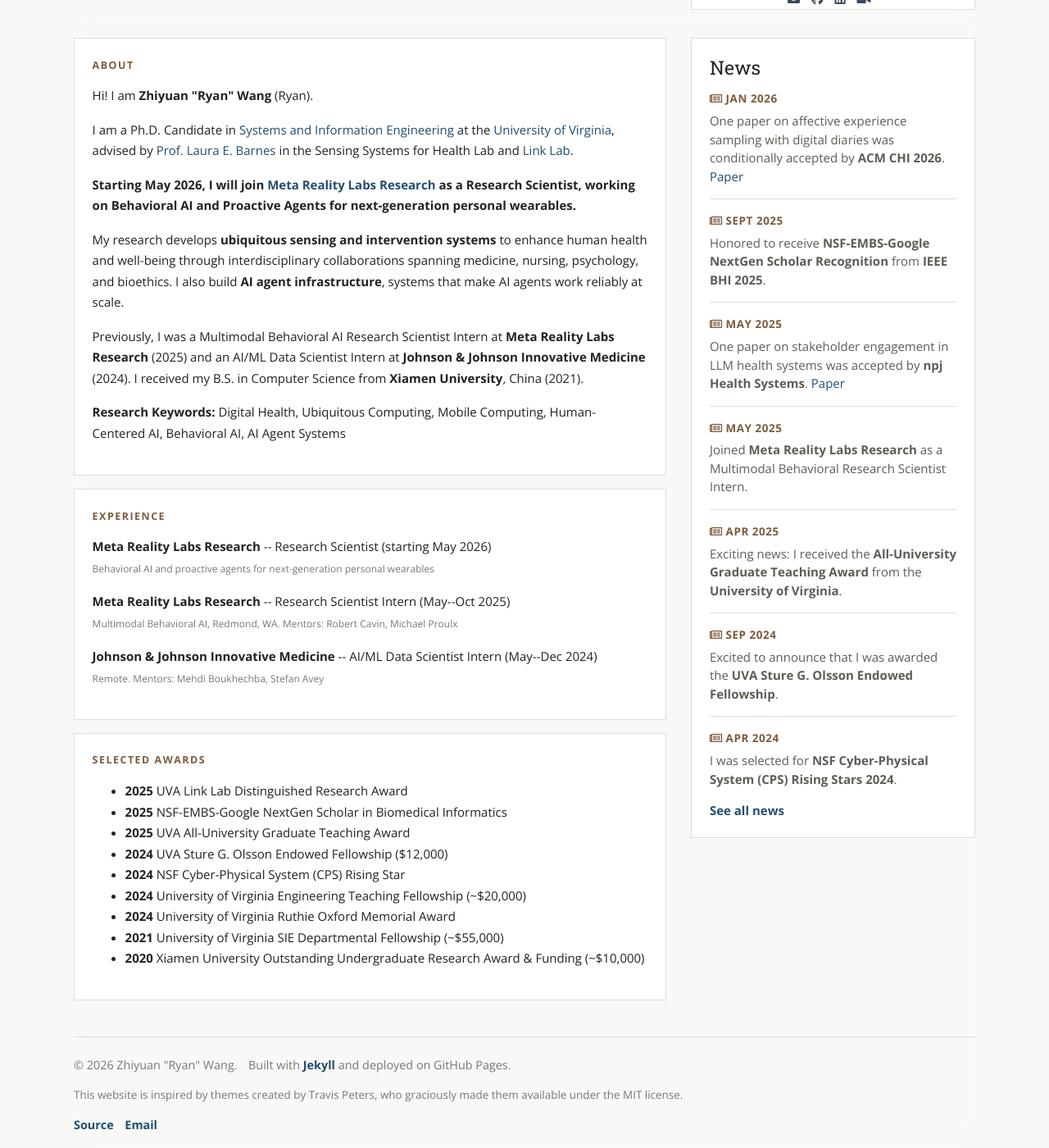
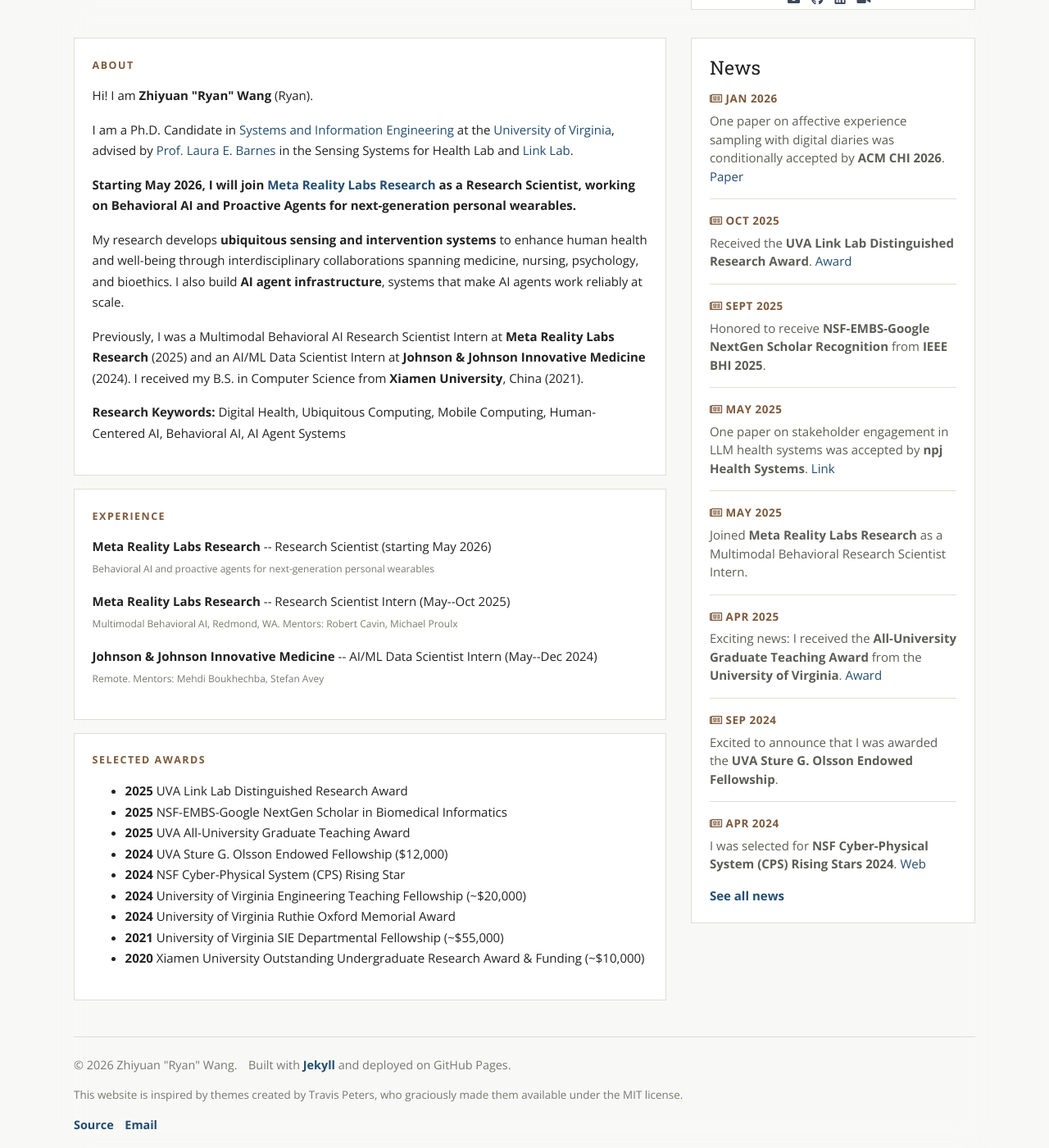
Before and after one commit to zzhiyuann/ryanwang.cc, a Jekyll site: the page built from index.html, in a window 1280 px wide and 1400 px high, scrolled down 555 px. Shown: the whole window at 82% size. Built offline with Jekyll 4.4.1, drawn with Linux system fonts in a browser that asks for light colours; a style sheet for code colours, icons or effects is not loaded.

Commit message:
Restore news links from legacy site

```diff
--- a/_data/news.yml
+++ b/_data/news.yml
@@ -1,5 +1,10 @@
 - date: "Jan 2026"
   descr: "One paper on affective experience sampling with digital diaries was conditionally accepted by **ACM CHI 2026**. [Paper](/research/#wang-chi2026)"
+  show: true
+  featured: true
+
+- date: "Oct 2025"
+  descr: "Received the **UVA Link Lab Distinguished Research Award**. [Award](https://engineering.virginia.edu/labs-groups/link-lab/useful-information/link-lab-awards#:~:text=Fall%202025%3A%20Zhiyuan%20Wang%20%2D%20%22Wearable%20AI%20for%20Mental%20Health%3A%20From%20Sensing%20to%20Context%2DAware%20Proactive%20Assistance%22)"
   show: true
   featured: true
 
@@ -9,7 +14,7 @@
   featured: true
 
 - date: "May 2025"
-  descr: "One paper on stakeholder engagement in LLM health systems was accepted by **npj Health Systems**. [Paper](/research/#wang-npjhealth2025)"
+  descr: "One paper on stakeholder engagement in LLM health systems was accepted by **npj Health Systems**. [Link](https://www.nature.com/articles/s44401-025-00024-5)"
   show: true
   featured: true
 
@@ -19,7 +24,7 @@
   featured: true
 
 - date: "Apr 2025"
-  descr: "Exciting news: I received the **All-University Graduate Teaching Award** from the **University of Virginia**."
+  descr: "Exciting news: I received the **All-University Graduate Teaching Award** from the **University of Virginia**. [Award](https://provost.virginia.edu/teaching-awards)"
   show: true
   featured: true
 
@@ -33,16 +38,16 @@
   show: true
 
 - date: "Jun 2024"
-  descr: "One paper on evaluating palliative care clinical communication using wearables and NLP was accepted by **ACM CSCW**. [Paper](/research/#wang-cscw2024)"
+  descr: "One paper on evaluating palliative care clinical communication using wearables and NLP was accepted by **ACM CSCW**. [Arxiv](https://arxiv.org/abs/2407.08143)"
   show: true
 
 - date: "Apr 2024"
-  descr: "I was selected for **NSF Cyber-Physical System (CPS) Rising Stars 2024**."
+  descr: "I was selected for **NSF Cyber-Physical System (CPS) Rising Stars 2024**. [Web](https://risingstars.linklab.virginia.edu/2024/)"
   show: true
   featured: true
 
 - date: "Dec 2024"
-  descr: "One paper on palliative care communication assessment was accepted by **ACM HEALTH**. [Paper](/research/#wang-acmhealth2024)"
+  descr: "One paper on palliative care communication assessment was accepted by **ACM HEALTH**. [Link](https://arxiv.org/abs/2409.15188)"
   show: true
 
 - date: "Mar 2024"
@@ -50,19 +55,19 @@
   show: true
 
 - date: "Aug 2023"
-  descr: "One paper on quantitative analysis of privacy risks in digital phenotyping was accepted by **IEEE BSN**. [Paper](/research/#wang-bsn2023)"
+  descr: "One paper on quantitative analysis of privacy risks in digital phenotyping was accepted by **IEEE BSN**. [Online](https://ieeexplore.ieee.org/document/10331378)"
   show: true
 
 - date: "Jul 2023"
-  descr: "One paper on detecting socially anxious individuals' social contexts was accepted by **ACM IMWUT**. [Paper](/research/#wang-imwut2023)"
+  descr: "One paper on detecting socially anxious individuals' social contexts was accepted by **ACM IMWUT**. [Online](https://doi.org/10.1145/3610916)"
   show: true
 
 - date: "Apr 2023"
-  descr: "One paper on state anxiety detection using linguistic biomarkers was accepted by **IEEE EMBC**. [Paper](/research/#wang-embc2023)"
+  descr: "One paper on state anxiety detection using linguistic biomarkers was accepted by **IEEE EMBC**. [Arxiv](https://arxiv.org/abs/2304.09928)"
   show: true
 
 - date: "Feb 2023"
-  descr: "Check out a smartwatch prototype we designed for better patient-provider communication, featured on **UVA Engineering**, **UVA Today**, and **UVA Nursing**."
+  descr: "Check out a smartwatch prototype we designed for better patient-provider communication, featured on **UVA Engineering** [Engineering](https://www.engineering.virginia.edu/news-events/news/cognitive-assistant-your-doctors-smartwatch), **UVA Today** [Today](https://news.virginia.edu/content/watch-your-words), and **UVA Nursing** [Nursing](https://www.nursing.virginia.edu/news/lebaron-commsense/)."
   show: true
 
 - date: "Oct 2022"
@@ -70,9 +75,9 @@
   show: true
 
 - date: "Jul 2022"
-  descr: "Our paper on mobile sensing in COVID-19 was accepted by **SPJ Health Data Science**. [Paper](/research/#wang-healthdata2022)"
+  descr: "Our paper on mobile sensing in COVID-19 was accepted by **SPJ Health Data Science**. Featured on [AAAS](https://www.eurekalert.org/news-releases/965737), [Medical Press](https://medicalxpress.com/news/2022-09-mobile-covid-era.html), and [News Medical](https://www.news-medical.net/news/20220923/A-Review-On-Mobile-Sensing-In-The-COVID-19-Era.aspx)."
   show: true
 
 - date: "Feb 2022"
-  descr: "Our paper on mobile sensing for personalized medicine and population health was accepted by **IEEE Internet of Things Journal**. [Paper](/research/#wang-iotj2023)"
+  descr: "Our paper on mobile sensing for personalized medicine and population health was accepted by **IEEE Internet of Things Journal**. [Online](https://doi.org/10.1109/JIOT.2022.3161046)"
   show: true
--- a/index.html
+++ b/index.html
@@ -45,7 +45,7 @@
 
     <div class="col-lg-4">
       <div class="content-card">
-        {% include news.html num=7 featured=true %}
+        {% include news.html num=8 featured=true %}
       </div>
     </div>
   </div>
```
